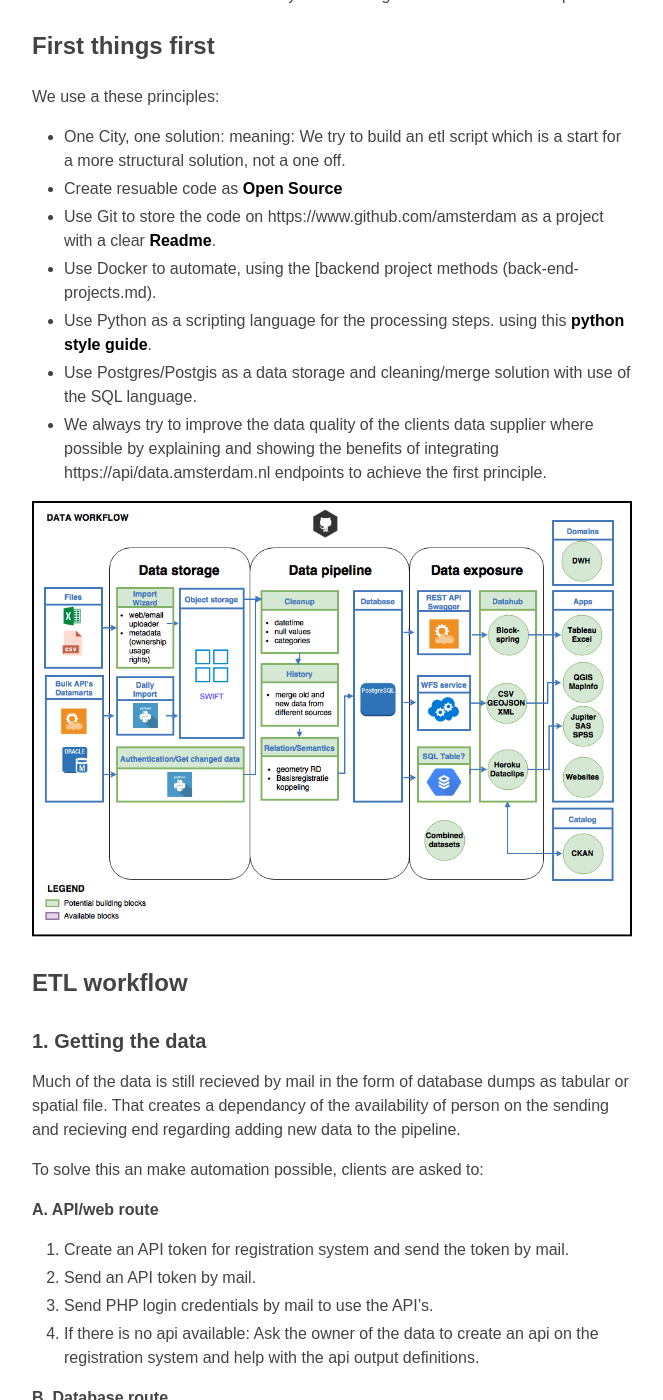
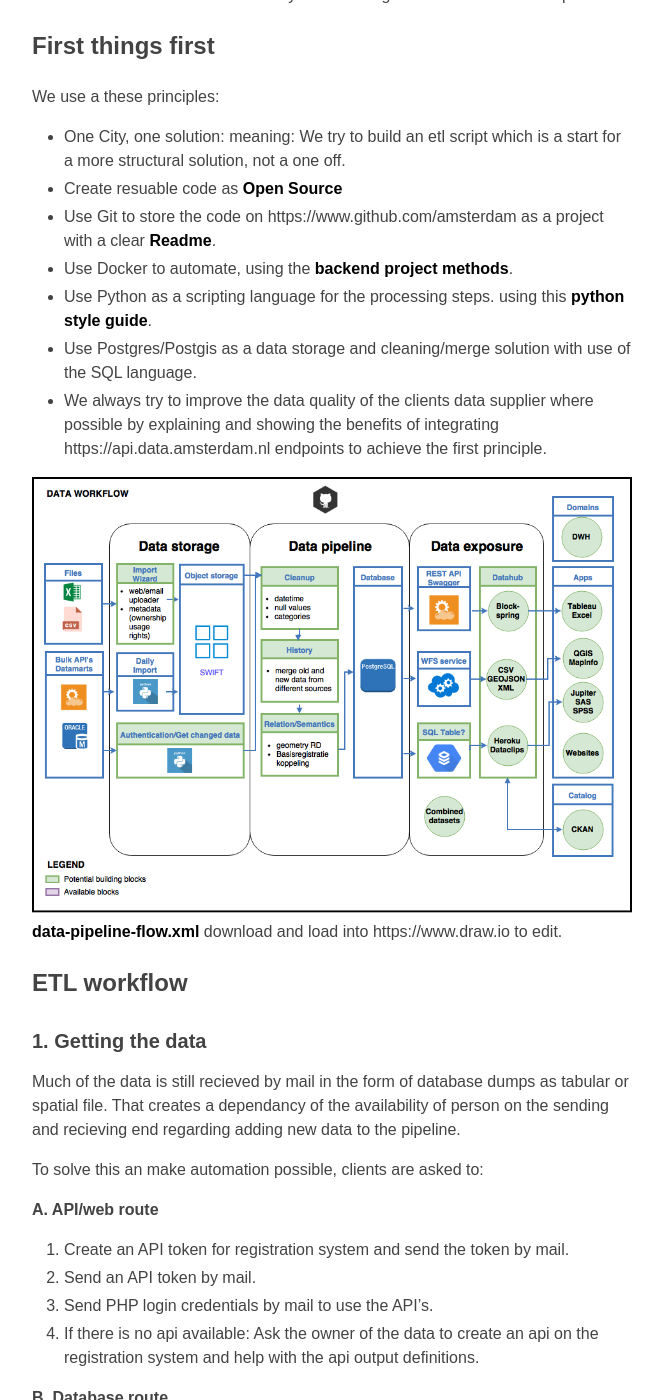
Before and after one commit to Amsterdam/amsterdam.github.io, a Jekyll site: the page built from guides/data-pipeline.md, in a window 1280 px wide and 1400 px high, scrolled down 516 px. Shown: the whole window, without its empty margins (138-801 px from the left). Built offline with Jekyll 4.4.1, drawn with Linux system fonts in a browser that asks for light colours; our own code applies the rules of GitHub Pages for plain Markdown files.

Commit message:
fixed typo

```diff
--- a/guides/data-pipeline.md
+++ b/guides/data-pipeline.md
@@ -15,13 +15,13 @@ We use a these principles:
 - One City, one solution: meaning: We try to build an etl script which is a start for a more structural solution, not a one off.
 - Create resuable code as [Open Source](track-open-source-health.md)
 - Use Git to store the code on https://www.github.com/amsterdam as a project with a clear [Readme](write-a-readme.md).
-- Use Docker to automate, using the [backend project methods (back-end-projects.md).
+- Use Docker to automate, using the [backend project methods](back-end-projects.md).
 - Use Python as a scripting language for the processing steps. using this [python style guide](style-guide-python.md).
 - Use Postgres/Postgis as a data storage and cleaning/merge solution with use of the SQL language.
-- We always try to improve the data quality of the clients data supplier where possible by explaining and showing the benefits of integrating https://api/data.amsterdam.nl endpoints to achieve the first principle.
+- We always try to improve the data quality of the clients data supplier where possible by explaining and showing the benefits of integrating https://api.data.amsterdam.nl endpoints to achieve the first principle.
 
 <img src="/images/data-pipeline-flow.png" width="800">
-
+<a href="/images/data-pipeline-flow.xml">data-pipeline-flow.xml</a> download and load into https://www.draw.io to edit.
 
 ## ETL workflow
 
```
